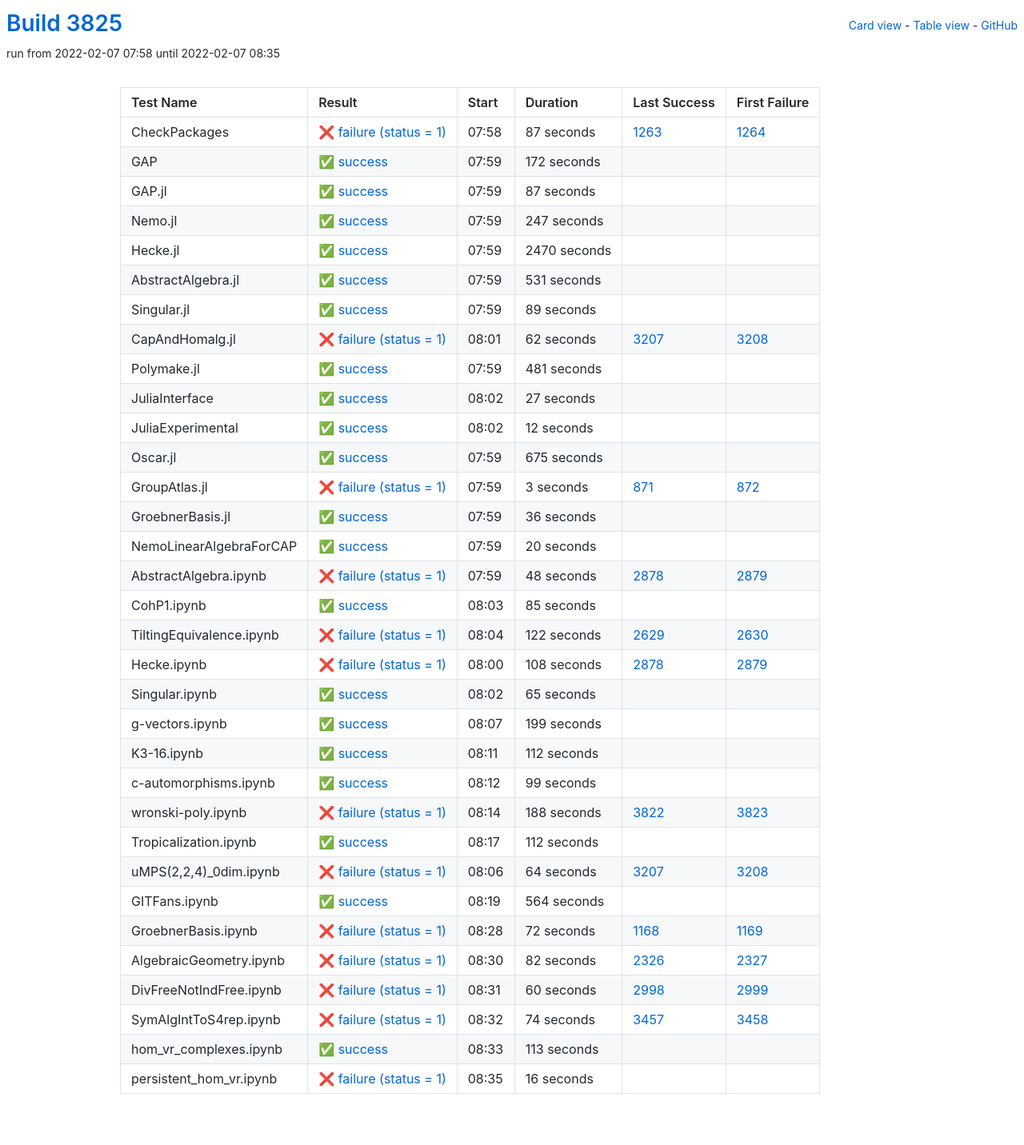
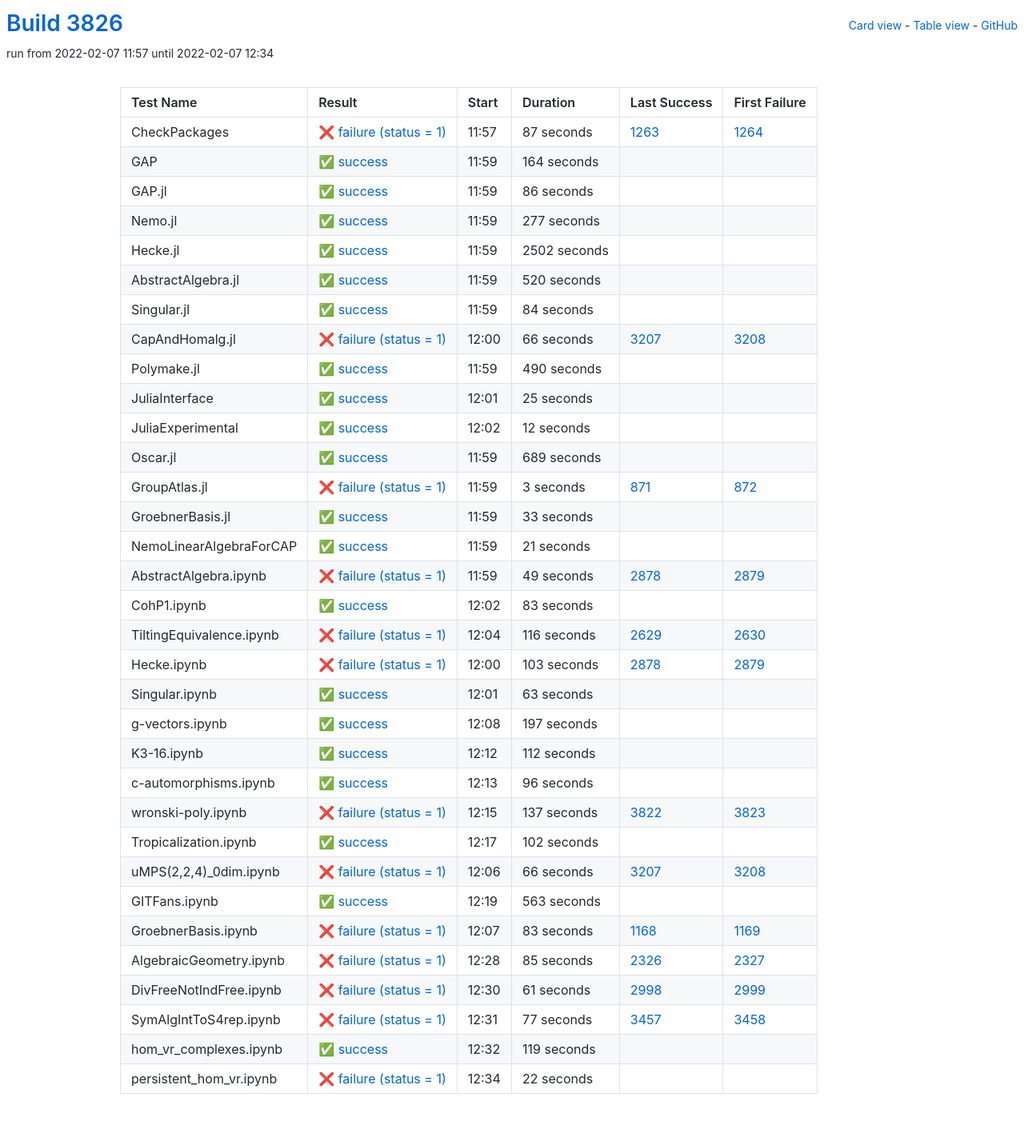
Before and after one commit to oscar-system/oscar-ci-status-stable, a Jekyll site: the page built from table.html, in a window 1280 px wide. Shown: the whole page at 80% size. Built offline with Jekyll 4.4.1, drawn with Linux system fonts in a browser that asks for light colours.

Commit message:
Build #3826

```diff
--- a/_data/ci.yml
+++ b/_data/ci.yml
@@ -1,6 +1,6 @@
 ---
-build: 3825
-build_url: https://oscarci.mathematik.uni-kl.de/job/oscar-stable/3825/
+build: 3826
+build_url: https://oscarci.mathematik.uni-kl.de/job/oscar-stable/3826/
 job: oscar-stable
 organization: oscar-system
 repo: oscar-ci-status-stable
@@ -8,8 +8,8 @@ repourl: https://github.com/oscar-system/oscar-ci-status-stable
 tests:
 - name: CheckPackages
   id: checkpackages
-  log: https://oscarci.mathematik.uni-kl.de/job/oscar-stable/3825/artifact/logs/build-3825/CheckPackages.log
-  start: 2022-02-07 07:58
+  log: https://oscarci.mathematik.uni-kl.de/job/oscar-stable/3826/artifact/logs/build-3826/CheckPackages.log
+  start: 2022-02-07 11:57
   success: false
   exitcode: 1
   status: failure
@@ -20,116 +20,116 @@ tests:
   first_failure_url: https://oscarci.mathematik.uni-kl.de/job/oscar-stable/1264/
 - name: GAP
   id: gap
-  log: https://oscarci.mathematik.uni-kl.de/job/oscar-stable/3825/artifact/logs/build-3825/GAP.log
-  start: 2022-02-07 07:59
+  log: https://oscarci.mathematik.uni-kl.de/job/oscar-stable/3826/artifact/logs/build-3826/GAP.log
+  start: 2022-02-07 11:59
   success: true
   exitcode: 0
   status: success
-  duration: 172
+  duration: 164
   last_success: false
   last_success_url:
   first_failure: false
   first_failure_url:
 - name: GAP.jl
   id: gap-jl
-  log: https://oscarci.mathematik.uni-kl.de/job/oscar-stable/3825/artifact/logs/build-3825/GAP.jl.log
-  start: 2022-02-07 07:59
+  log: https://oscarci.mathematik.uni-kl.de/job/oscar-stable/3826/artifact/logs/build-3826/GAP.jl.log
+  start: 2022-02-07 11:59
   success: true
   exitcode: 0
   status: success
-  duration: 87
+  duration: 86
   last_success: false
   last_success_url:
   first_failure: false
   first_failure_url:
 - name: Nemo.jl
   id: nemo-jl
-  log: https://oscarci.mathematik.uni-kl.de/job/oscar-stable/3825/artifact/logs/build-3825/Nemo.jl.log
-  start: 2022-02-07 07:59
+  log: https://oscarci.mathematik.uni-kl.de/job/oscar-stable/3826/artifact/logs/build-3826/Nemo.jl.log
+  start: 2022-02-07 11:59
   success: true
   exitcode: 0
   status: success
-  duration: 247
+  duration: 277
   last_success: false
   last_success_url:
   first_failure: false
   first_failure_url:
 - name: Hecke.jl
   id: hecke-jl
-  log: https://oscarci.mathematik.uni-kl.de/job/oscar-stable/3825/artifact/logs/build-3825/Hecke.jl.log
-  start: 2022-02-07 07:59
+  log: https://oscarci.mathematik.uni-kl.de/job/oscar-stable/3826/artifact/logs/build-3826/Hecke.jl.log
+  start: 2022-02-07 11:59
   success: true
   exitcode: 0
   status: success
-  duration: 2470
+  duration: 2502
   last_success: false
   last_success_url:
   first_failure: false
   first_failure_url:
 - name: AbstractAlgebra.jl
   id: abstractalgebra-jl
-  log: https://oscarci.mathematik.uni-kl.de/job/oscar-stable/3825/artifact/logs/build-3825/AbstractAlgebra.jl.log
-  start: 2022-02-07 07:59
+  log: https://oscarci.mathematik.uni-kl.de/job/oscar-stable/3826/artifact/logs/build-3826/AbstractAlgebra.jl.log
+  start: 2022-02-07 11:59
   success: true
   exitcode: 0
   status: success
-  duration: 531
+  duration: 520
   last_success: false
   last_success_url:
   first_failure: false
   first_failure_url:
 - name: Singular.jl
   id: singular-jl
-  log: https://oscarci.mathematik.uni-kl.de/job/oscar-stable/3825/artifact/logs/build-3825/Singular.jl.log
-  start: 2022-02-07 07:59
+  log: https://oscarci.mathematik.uni-kl.de/job/oscar-stable/3826/artifact/logs/build-3826/Singular.jl.log
+  start: 2022-02-07 11:59
   success: true
   exitcode: 0
   status: success
-  duration: 89
+  duration: 84
   last_success: false
   last_success_url:
   first_failure: false
   first_failure_url:
 - name: CapAndHomalg.jl
   id: capandhomalg-jl
-  log: https://oscarci.mathematik.uni-kl.de/job/oscar-stable/3825/artifact/logs/build-3825/CapAndHomalg.jl.log
-  start: 2022-02-07 08:01
+  log: https://oscarci.mathematik.uni-kl.de/job/oscar-stable/3826/artifact/logs/build-3826/CapAndHomalg.jl.log
+  start: 2022-02-07 12:00
   success: false
   exitcode: 1
   status: failure
-  duration: 62
+  duration: 66
   last_success: 3207
   last_success_url: https://oscarci.mathematik.uni-kl.de/job/oscar-stable/3207/
   first_failure: 3208
   first_failure_url: https://oscarci.mathematik.uni-kl.de/job/oscar-stable/3208/
 - name: Polymake.jl
   id: polymake-jl
-  log: https://oscarci.mathematik.uni-kl.de/job/oscar-stable/3825/artifact/logs/build-3825/Polymake.jl.log
-  start: 2022-02-07 07:59
+  log: https://oscarci.mathematik.uni-kl.de/job/oscar-stable/3826/artifact/logs/build-3826/Polymake.jl.log
+  start: 2022-02-07 11:59
   success: true
   exitcode: 0
   status: success
-  duration: 481
+  duration: 490
   last_success: false
   last_success_url:
   first_failure: false
   first_failure_url:
 - name: JuliaInterface
   id: juliainterface
-  log: https://oscarci.mathematik.uni-kl.de/job/oscar-stable/3825/artifact/logs/build-3825/JuliaInterface.log
-  start: 2022-02-07 08:02
+  log: https://oscarci.mathematik.uni-kl.de/job/oscar-stable/3826/artifact/logs/build-3826/JuliaInterface.log
+  start: 2022-02-07 12:01
   success: true
   exitcode: 0
   status: success
-  duration: 27
+  duration: 25
   last_success: false
   last_success_url:
   first_failure: false
   first_failure_url:
 - name: JuliaExperimental
   id: juliaexperimental
-  log: https://oscarci.mathematik.uni-kl.de/job/oscar-stable/3825/artifact/logs/build-3825/JuliaExperimental.log
-  start: 2022-02-07 08:02
+  log: https://oscarci.mathematik.uni-kl.de/job/oscar-stable/3826/artifact/logs/build-3826/JuliaExperimental.log
+  start: 2022-02-07 12:02
   success: true
   exitcode: 0
   status: success
@@ -140,20 +140,20 @@ tests:
   first_failure_url:
 - name: Oscar.jl
   id: oscar-jl
-  log: https://oscarci.mathematik.uni-kl.de/job/oscar-stable/3825/artifact/logs/build-3825/Oscar.jl.log
-  start: 2022-02-07 07:59
+  log: https://oscarci.mathematik.uni-kl.de/job/oscar-stable/3826/artifact/logs/build-3826/Oscar.jl.log
+  start: 2022-02-07 11:59
   success: true
   exitcode: 0
   status: success
-  duration: 675
+  duration: 689
   last_success: false
   last_success_url:
   first_failure: false
   first_failure_url:
 - name: GroupAtlas.jl
   id: groupatlas-jl
-  log: https://oscarci.mathematik.uni-kl.de/job/oscar-stable/3825/artifact/logs/build-3825/GroupAtlas.jl.log
-  start: 2022-02-07 07:59
+  log: https://oscarci.mathematik.uni-kl.de/job/oscar-stable/3826/artifact/logs/build-3826/GroupAtlas.jl.log
+  start: 2022-02-07 11:59
   success: false
   exitcode: 1
   status: failure
@@ -164,104 +164,104 @@ tests:
   first_failure_url: https://oscarci.mathematik.uni-kl.de/job/oscar-stable/872/
 - name: GroebnerBasis.jl
   id: groebnerbasis-jl
-  log: https://oscarci.mathematik.uni-kl.de/job/oscar-stable/3825/artifact/logs/build-3825/GroebnerBasis.jl.log
-  start: 2022-02-07 07:59
+  log: https://oscarci.mathematik.uni-kl.de/job/oscar-stable/3826/artifact/logs/build-3826/GroebnerBasis.jl.log
+  start: 2022-02-07 11:59
   success: true
   exitcode: 0
   status: success
-  duration: 36
+  duration: 33
   last_success: false
   last_success_url:
   first_failure: false
   first_failure_url:
 - name: NemoLinearAlgebraForCAP
   id: nemolinearalgebraforcap
-  log: https://oscarci.mathematik.uni-kl.de/job/oscar-stable/3825/artifact/logs/build-3825/NemoLinearAlgebraForCAP.log
-  start: 2022-02-07 07:59
+  log: https://oscarci.mathematik.uni-kl.de/job/oscar-stable/3826/artifact/logs/build-3826/NemoLinearAlgebraForCAP.log
+  start: 2022-02-07 11:59
   success: true
   exitcode: 0
   status: success
-  duration: 20
+  duration: 21
   last_success: false
   last_success_url:
   first_failure: false
   first_failure_url:
 - name: AbstractAlgebra.ipynb
   id: abstractalgebra-ipynb
-  log: https://oscarci.mathematik.uni-kl.de/job/oscar-stable/3825/artifact/logs/build-3825/AbstractAlgebra.ipynb.log
-  start: 2022-02-07 07:59
+  log: https://oscarci.mathematik.uni-kl.de/job/oscar-stable/3826/artifact/logs/build-3826/AbstractAlgebra.ipynb.log
+  start: 2022-02-07 11:59
   success: false
   exitcode: 1
   status: failure
-  duration: 48
+  duration: 49
   last_success: 2878
   last_success_url: https://oscarci.mathematik.uni-kl.de/job/oscar-stable/2878/
   first_failure: 2879
   first_failure_url: https://oscarci.mathematik.uni-kl.de/job/oscar-stable/2879/
 - name: CohP1.ipynb
   id: cohp1-ipynb
-  log: https://oscarci.mathematik.uni-kl.de/job/oscar-stable/3825/artifact/logs/build-3825/CohP1.ipynb.log
-  start: 2022-02-07 08:03
+  log: https://oscarci.mathematik.uni-kl.de/job/oscar-stable/3826/artifact/logs/build-3826/CohP1.ipynb.log
+  start: 2022-02-07 12:02
   success: true
   exitcode: 0
   status: success
-  duration: 85
+  duration: 83
   last_success: false
   last_success_url:
   first_failure: false
   first_failure_url:
 - name: TiltingEquivalence.ipynb
   id: tiltingequivalence-ipynb
-  log: https://oscarci.mathematik.uni-kl.de/job/oscar-stable/3825/artifact/logs/build-3825/TiltingEquivalence.ipynb.log
-  start: 2022-02-07 08:04
+  log: https://oscarci.mathematik.uni-kl.de/job/oscar-stable/3826/artifact/logs/build-3826/TiltingEquivalence.ipynb.log
+  start: 2022-02-07 12:04
   success: false
   exitcode: 1
   status: failure
-  duration: 122
+  duration: 116
   last_success: 2629
   last_success_url: https://oscarci.mathematik.uni-kl.de/job/oscar-stable/2629/
   first_failure: 2630
   first_failure_url: https://oscarci.mathematik.uni-kl.de/job/oscar-stable/2630/
 - name: Hecke.ipynb
   id: hecke-ipynb
-  log: https://oscarci.mathematik.uni-kl.de/job/oscar-stable/3825/artifact/logs/build-3825/Hecke.ipynb.log
-  start: 2022-02-07 08:00
+  log: https://oscarci.mathematik.uni-kl.de/job/oscar-stable/3826/artifact/logs/build-3826/Hecke.ipynb.log
+  start: 2022-02-07 12:00
   success: false
   exitcode: 1
   status: failure
-  duration: 108
+  duration: 103
   last_success: 2878
   last_success_url: https://oscarci.mathematik.uni-kl.de/job/oscar-stable/2878/
   first_failure: 2879
   first_failure_url: https://oscarci.mathematik.uni-kl.de/job/oscar-stable/2879/
 - name: Singular.ipynb
   id: singular-ipynb
-  log: https://oscarci.mathematik.uni-kl.de/job/oscar-stable/3825/artifact/logs/build-3825/Singular.ipynb.log
-  start: 2022-02-07 08:02
+  log: https://oscarci.mathematik.uni-kl.de/job/oscar-stable/3826/artifact/logs/build-3826/Singular.ipynb.log
+  start: 2022-02-07 12:01
   success: true
   exitcode: 0
   status: success
-  duration: 65
+  duration: 63
   last_success: false
   last_success_url:
   first_failure: false
   first_failure_url:
 - name: g-vectors.ipynb
   id: g-vectors-ipynb
-  log: https://oscarci.mathematik.uni-kl.de/job/oscar-stable/3825/artifact/logs/build-3825/g-vectors.ipynb.log
-  start: 2022-02-07 08:07
+  log: https://oscarci.mathematik.uni-kl.de/job/oscar-stable/3826/artifact/logs/build-3826/g-vectors.ipynb.log
+  start: 2022-02-07 12:08
   success: true
   exitcode: 0
   status: success
-  duration: 199
+  duration: 197
   last_success: false
   last_success_url:
   first_failure: false
   first_failure_url:
 - name: K3-16.ipynb
   id: k3-16-ipynb
-  log: https://oscarci.mathematik.uni-kl.de/job/oscar-stable/3825/artifact/logs/build-3825/K3-16.ipynb.log
-  start: 2022-02-07 08:11
+  log: https://oscarci.mathematik.uni-kl.de/job/oscar-stable/3826/artifact/logs/build-3826/K3-16.ipynb.log
+  start: 2022-02-07 12:12
   success: true
   exitcode: 0
   status: success
@@ -272,132 +272,132 @@ tests:
   first_failure_url:
 - name: c-automorphisms.ipynb
   id: c-automorphisms-ipynb
-  log: https://oscarci.mathematik.uni-kl.de/job/oscar-stable/3825/artifact/logs/build-3825/c-automorphisms.ipynb.log
-  start: 2022-02-07 08:12
+  log: https://oscarci.mathematik.uni-kl.de/job/oscar-stable/3826/artifact/logs/build-3826/c-automorphisms.ipynb.log
+  start: 2022-02-07 12:13
   success: true
   exitcode: 0
   status: success
-  duration: 99
+  duration: 96
   last_success: false
   last_success_url:
   first_failure: false
   first_failure_url:
 - name: wronski-poly.ipynb
   id: wronski-poly-ipynb
-  log: https://oscarci.mathematik.uni-kl.de/job/oscar-stable/3825/artifact/logs/build-3825/wronski-poly.ipynb.log
-  start: 2022-02-07 08:14
+  log: https://oscarci.mathematik.uni-kl.de/job/oscar-stable/3826/artifact/logs/build-3826/wronski-poly.ipynb.log
+  start: 2022-02-07 12:15
   success: false
   exitcode: 1
   status: failure
-  duration: 188
+  duration: 137
   last_success: 3822
   last_success_url: https://oscarci.mathematik.uni-kl.de/job/oscar-stable/3822/
   first_failure: 3823
   first_failure_url: https://oscarci.mathematik.uni-kl.de/job/oscar-stable/3823/
 - name: Tropicalization.ipynb
   id: tropicalization-ipynb
-  log: https://oscarci.mathematik.uni-kl.de/job/oscar-stable/3825/artifact/logs/build-3825/Tropicalization.ipynb.log
-  start: 2022-02-07 08:17
+  log: https://oscarci.mathematik.uni-kl.de/job/oscar-stable/3826/artifact/logs/build-3826/Tropicalization.ipynb.log
+  start: 2022-02-07 12:17
   success: true
   exitcode: 0
   status: success
-  duration: 112
+  duration: 102
   last_success: false
   last_success_url:
   first_failure: false
   first_failure_url:
 - name: uMPS(2,2,4)_0dim.ipynb
   id: umps-2-2-4-0dim-ipynb
-  log: https://oscarci.mathematik.uni-kl.de/job/oscar-stable/3825/artifact/logs/build-3825/uMPS-2-2-4-_0dim.ipynb.log
-  start: 2022-02-07 08:06
+  log: https://oscarci.mathematik.uni-kl.de/job/oscar-stable/3826/artifact/logs/build-3826/uMPS-2-2-4-_0dim.ipynb.log
+  start: 2022-02-07 12:06
   success: false
   exitcode: 1
   status: failure
-  duration: 64
+  duration: 66
   last_success: 3207
   last_success_url: https://oscarci.mathematik.uni-kl.de/job/oscar-stable/3207/
   first_failure: 3208
   first_failure_url: https://oscarci.mathematik.uni-kl.de/job/oscar-stable/3208/
 - name: GITFans.ipynb
   id: gitfans-ipynb
-  log: https://oscarci.mathematik.uni-kl.de/job/oscar-stable/3825/artifact/logs/build-3825/GITFans.ipynb.log
-  start: 2022-02-07 08:19
+  log: https://oscarci.mathematik.uni-kl.de/job/oscar-stable/3826/artifact/logs/build-3826/GITFans.ipynb.log
+  start: 2022-02-07 12:19
   success: true
   exitcode: 0
   status: success
-  duration: 564
+  duration: 563
   last_success: false
   last_success_url:
   first_failure: false
   first_failure_url:
 - name: GroebnerBasis.ipynb
   id: groebnerbasis-ipynb
-  log: https://oscarci.mathematik.uni-kl.de/job/oscar-stable/3825/artifact/logs/build-3825/GroebnerBasis.ipynb.log
-  start: 2022-02-07 08:28
+  log: https://oscarci.mathematik.uni-kl.de/job/oscar-stable/3826/artifact/logs/build-3826/GroebnerBasis.ipynb.log
+  start: 2022-02-07 12:07
   success: false
   exitcode: 1
   status: failure
-  duration: 72
+  duration: 83
   last_success: 1168
   last_success_url: https://oscarci.mathematik.uni-kl.de/job/oscar-stable/1168/
   first_failure: 1169
   first_failure_url: https://oscarci.mathematik.uni-kl.de/job/oscar-stable/1169/
 - name: AlgebraicGeometry.ipynb
   id: algebraicgeometry-ipynb
-  log: https://oscarci.mathematik.uni-kl.de/job/oscar-stable/3825/artifact/logs/build-3825/AlgebraicGeometry.ipynb.log
-  start: 2022-02-07 08:30
+  log: https://oscarci.mathematik.uni-kl.de/job/oscar-stable/3826/artifact/logs/build-3826/AlgebraicGeometry.ipynb.log
+  start: 2022-02-07 12:28
   success: false
   exitcode: 1
   status: failure
-  duration: 82
+  duration: 85
   last_success: 2326
   last_success_url: https://oscarci.mathematik.uni-kl.de/job/oscar-stable/2326/
   first_failure: 2327
   first_failure_url: https://oscarci.mathematik.uni-kl.de/job/oscar-stable/2327/
 - name: DivFreeNotIndFree.ipynb
   id: divfreenotindfree-ipynb
-  log: https://oscarci.mathematik.uni-kl.de/job/oscar-stable/3825/artifact/logs/build-3825/DivFreeNotIndFree.ipynb.log
-  start: 2022-02-07 08:31
+  log: https://oscarci.mathematik.uni-kl.de/job/oscar-stable/3826/artifact/logs/build-3826/DivFreeNotIndFree.ipynb.log
+  start: 2022-02-07 12:30
   success: false
   exitcode: 1
   status: failure
-  duration: 60
+  duration: 61
   last_success: 2998
   last_success_url: https://oscarci.mathematik.uni-kl.de/job/oscar-stable/2998/
   first_failure: 2999
   first_failure_url: https://oscarci.mathematik.uni-kl.de/job/oscar-stable/2999/
 - name: SymAlgIntToS4rep.ipynb
   id: symalginttos4rep-ipynb
-  log: https://oscarci.mathematik.uni-kl.de/job/oscar-stable/3825/artifact/logs/build-3825/SymAlgIntToS4rep.ipynb.log
-  start: 2022-02-07 08:32
+  log: https://oscarci.mathematik.uni-kl.de/job/oscar-stable/3826/artifact/logs/build-3826/SymAlgIntToS4rep.ipynb.log
+  start: 2022-02-07 12:31
   success: false
   exitcode: 1
   status: failure
-  duration: 74
+  duration: 77
   last_success: 3457
   last_success_url: https://oscarci.mathematik.uni-kl.de/job/oscar-stable/3457/
   first_failure: 3458
   first_failure_url: https://oscarci.mathematik.uni-kl.de/job/oscar-stable/3458/
 - name: hom_vr_complexes.ipynb
   id: hom-vr-complexes-ipynb
-  log: https://oscarci.mathematik.uni-kl.de/job/oscar-stable/3825/artifact/logs/build-3825/hom_vr_complexes.ipynb.log
-  start: 2022-02-07 08:33
+  log: https://oscarci.mathematik.uni-kl.de/job/oscar-stable/3826/artifact/logs/build-3826/hom_vr_complexes.ipynb.log
+  start: 2022-02-07 12:32
   success: true
   exitcode: 0
   status: success
-  duration: 113
+  duration: 119
   last_success: false
   last_success_url:
   first_failure: false
   first_failure_url:
 - name: persistent_hom_vr.ipynb
   id: persistent-hom-vr-ipynb
-  log: https://oscarci.mathematik.uni-kl.de/job/oscar-stable/3825/artifact/logs/build-3825/persistent_hom_vr.ipynb.log
-  start: 2022-02-07 08:35
+  log: https://oscarci.mathematik.uni-kl.de/job/oscar-stable/3826/artifact/logs/build-3826/persistent_hom_vr.ipynb.log
+  start: 2022-02-07 12:34
   success: false
   exitcode: 1
   status: failure
-  duration: 16
+  duration: 22
   last_success: false
   last_success_url:
   first_failure: false
```
Also changed, not shown: README.md.
